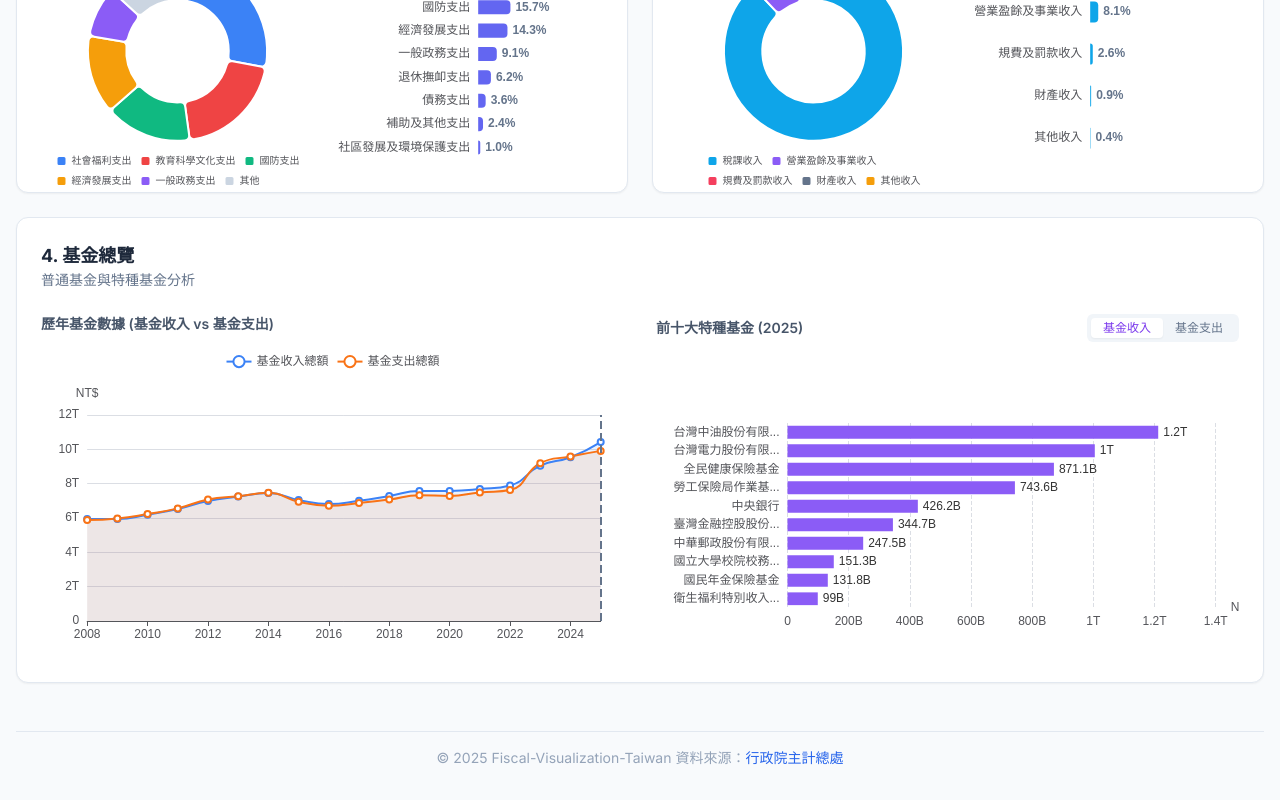
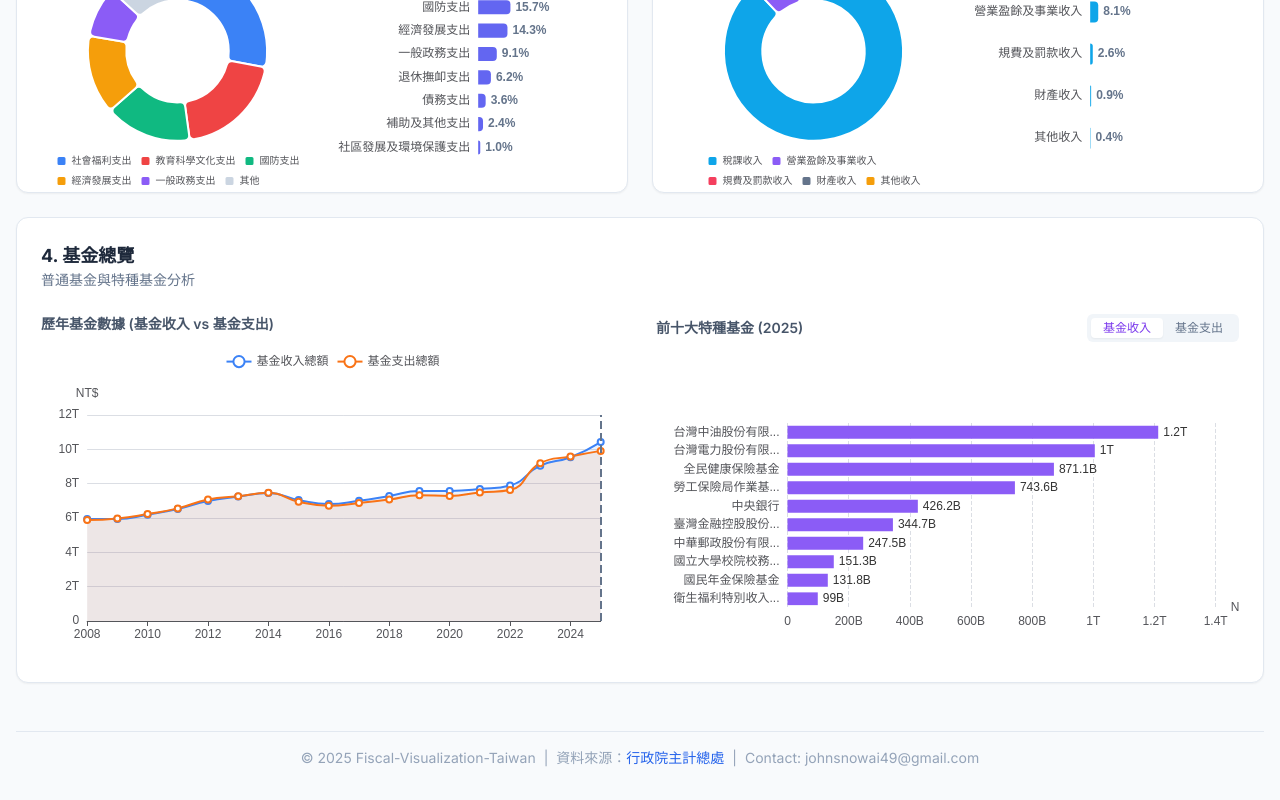
Before and after one commit to johnsnowai49/fiscal-visualization, a React (Vite) app in the folder fiscalinsight-taiwan/: page / in a window 1280 px wide. Shown: the part 916-1716 px from the top of the page. Built offline with nearby package versions, Linux system fonts and the light colour scheme.

Commit message:
feat: Format footer with contact info

```diff
--- a/fiscalinsight-taiwan/src/App.tsx
+++ b/fiscalinsight-taiwan/src/App.tsx
@@ -147,7 +147,10 @@ const App: React.FC = () => {
       <footer className="mt-12 text-center text-slate-400 text-sm py-4 border-t border-slate-200">
         <p>
           © 2025 Fiscal-Visualization-Taiwan
-          資料來源：<a href="https://www.dgbas.gov.tw/cp.aspx?n=3623&s=1208#Anchor_11333" target="_blank" rel="noopener noreferrer" className="text-blue-600 hover:underline mt-2 max-w-2xl">行政院主計總處</a>
+          <span className="mx-2">|</span>
+          資料來源：<a href="https://www.dgbas.gov.tw/cp.aspx?n=3623&s=1208#Anchor_11333" target="_blank" rel="noopener noreferrer" className="text-blue-600 hover:underline">行政院主計總處</a>
+          <span className="mx-2">|</span>
+          Contact: <a href="mailto:johnsnowai49@gmail.com" className="hover:text-slate-600 transition-colors">johnsnowai49@gmail.com</a>
         </p>
       </footer>
     </div>
```
